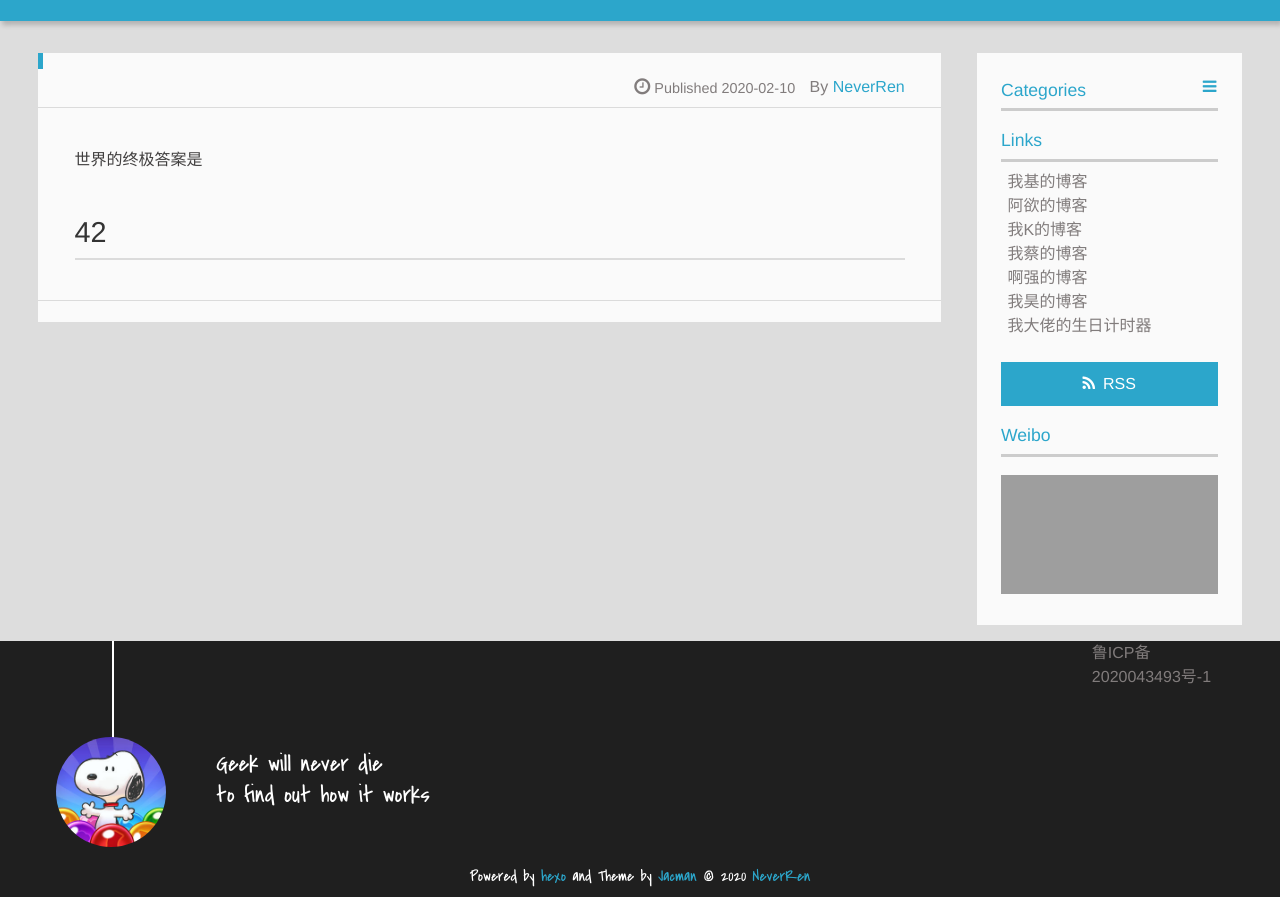
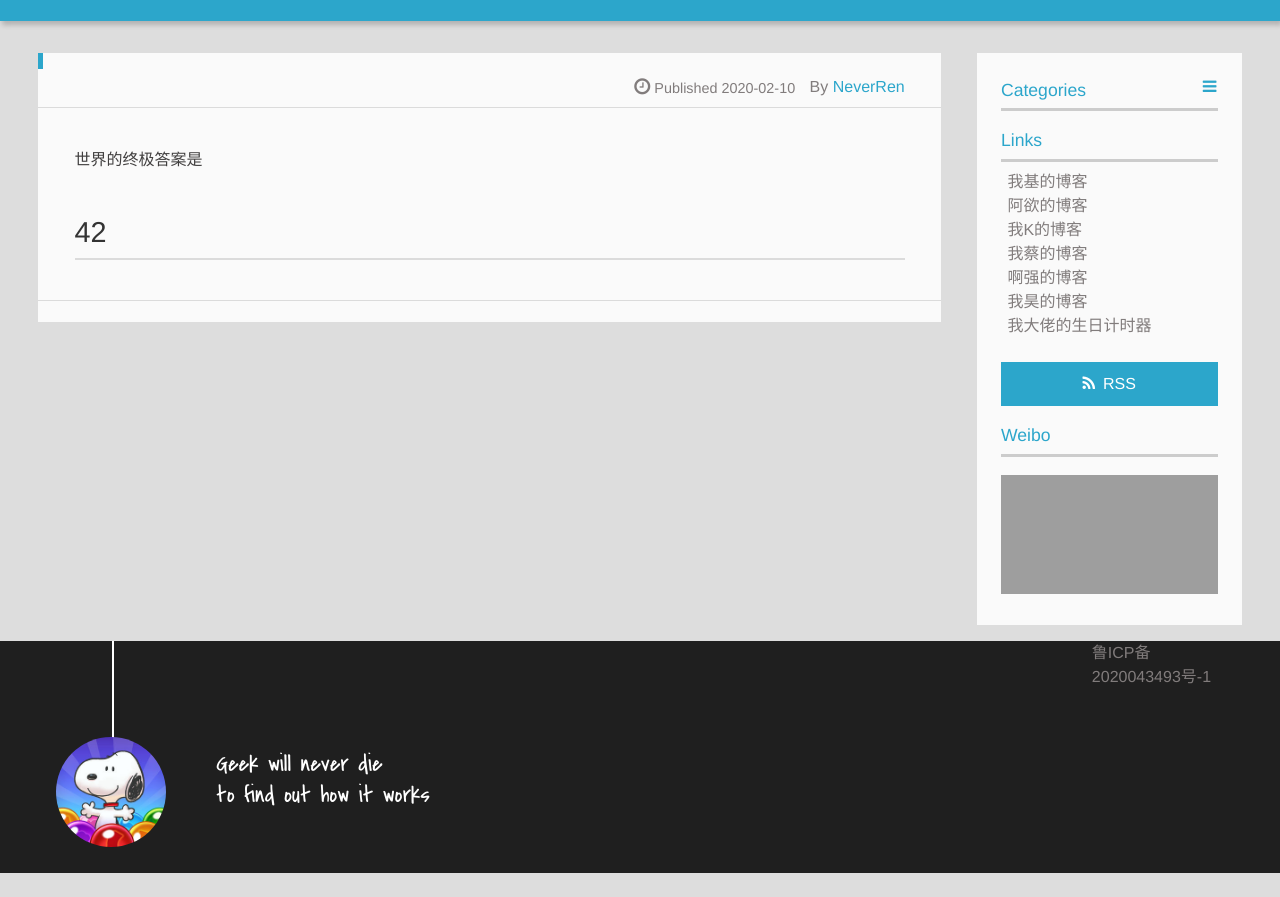
Before and after one commit to NeverRen/NeverRen.github.io, a plain HTML site: page index.html in a window 1280 px wide. Shown: the part 187-1084 px from the top of the page. After the commit the page ends 1060 px from the top, so only its background shows below. Drawn offline with Linux system fonts and the light colour scheme; grey boxes are pictures that could not be loaded; a script that the page names is missing.

Commit message:
blog_update

```diff
--- a/index.html
+++ b/index.html
@@ -240,15 +240,7 @@
 
 
 
-		<p class="copyright">
-		Powered by <a href="http://hexo.io" target="_blank" title="hexo">hexo</a> and Theme by <a href="https://github.com/wuchong/jacman" target="_blank" title="Jacman">Jacman</a> © 2020
-
-		<a href="/about" target="_blank" title="NeverRen">NeverRen</a>
-
-
-		</p>
-
-                <a href="http://www.miitbeian.gov.cn/">鲁ICP备2020043493号-1</a>
+                <a href="https://beian.miit.gov.cn">鲁ICP备2020043493号-1</a>
 </div>
 </footer>
     <script src="/js/jquery-2.0.3.min.js"></script>
```
Also changed, not shown: 2020/02/10/终极答案/index.html (+1 -9 lines), archives/2020/02/index.html (+1 -9 lines), archives/2020/index.html (+1 -9 lines), archives/index.html (+1 -9 lines), categories/index.html (+1 -9 lines), tags/index.html (+1 -9 lines).
